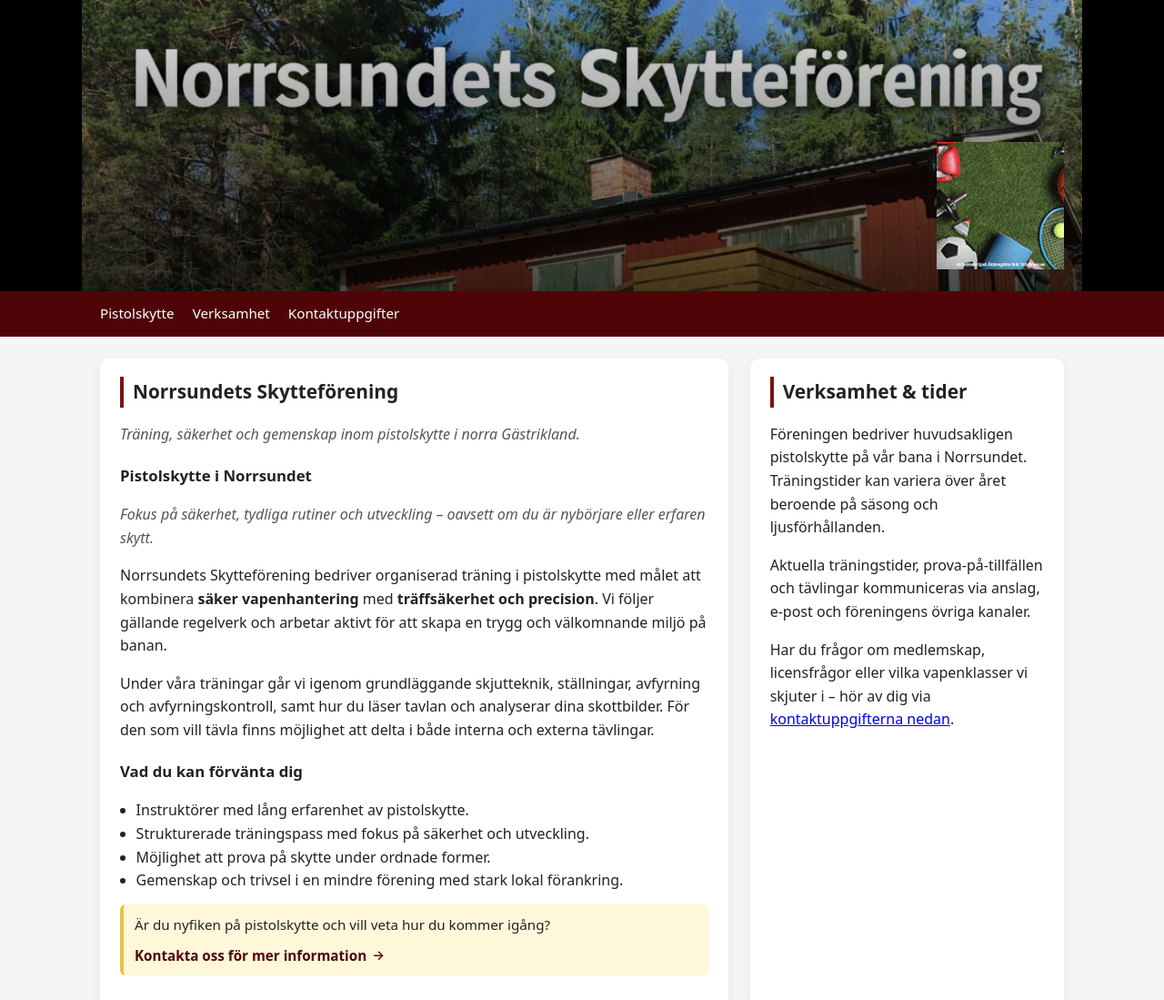
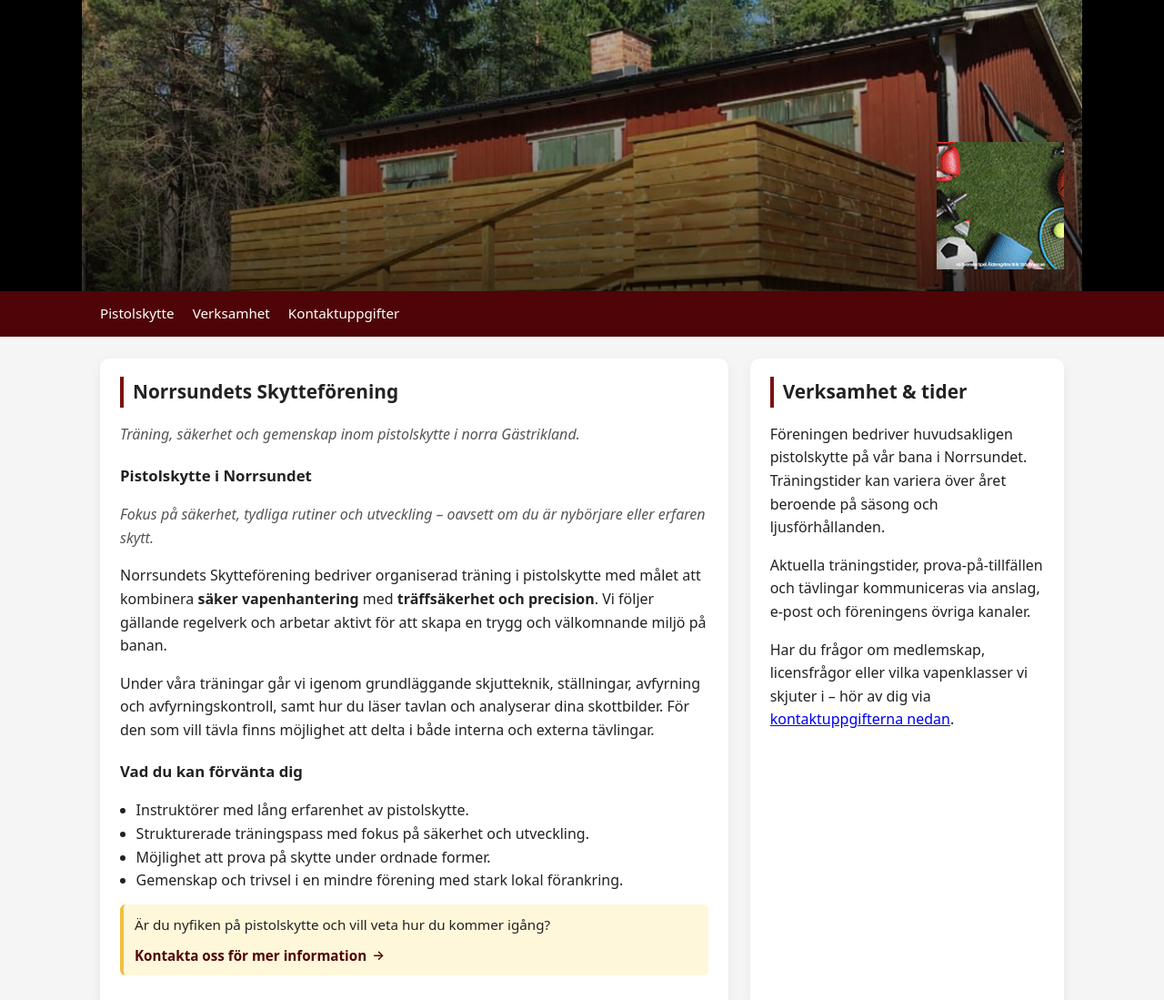
Before and after one commit to kentsandelin-hue/norrsundets-skytteforening, a plain HTML site: page index.html in a window 1280 px wide. Shown: the top 1099 px of the page at 91% size. Drawn offline with Linux system fonts and the light colour scheme.

Commit message:
Ändra header-bild från stuga.jpg till stuga2.jpg

```diff
--- a/index.html
+++ b/index.html
@@ -46,7 +46,7 @@ padding: 24px 20px;
 background-size: cover;
 background-position: top;
 /* Byt ut nedan mot sökvägen till din header-bild */
-background-image: url("stuga.jpg?v=1");
+background-image: url("stuga2.jpg?v=1");
 }
 
 .hero-overlay {
```
